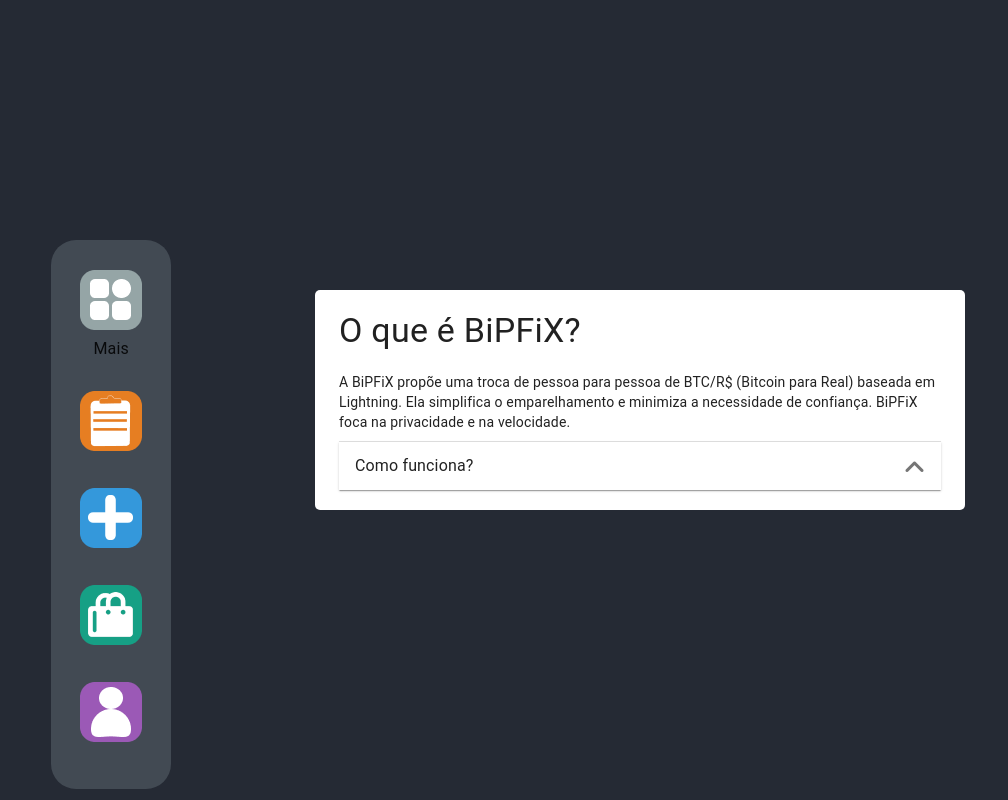
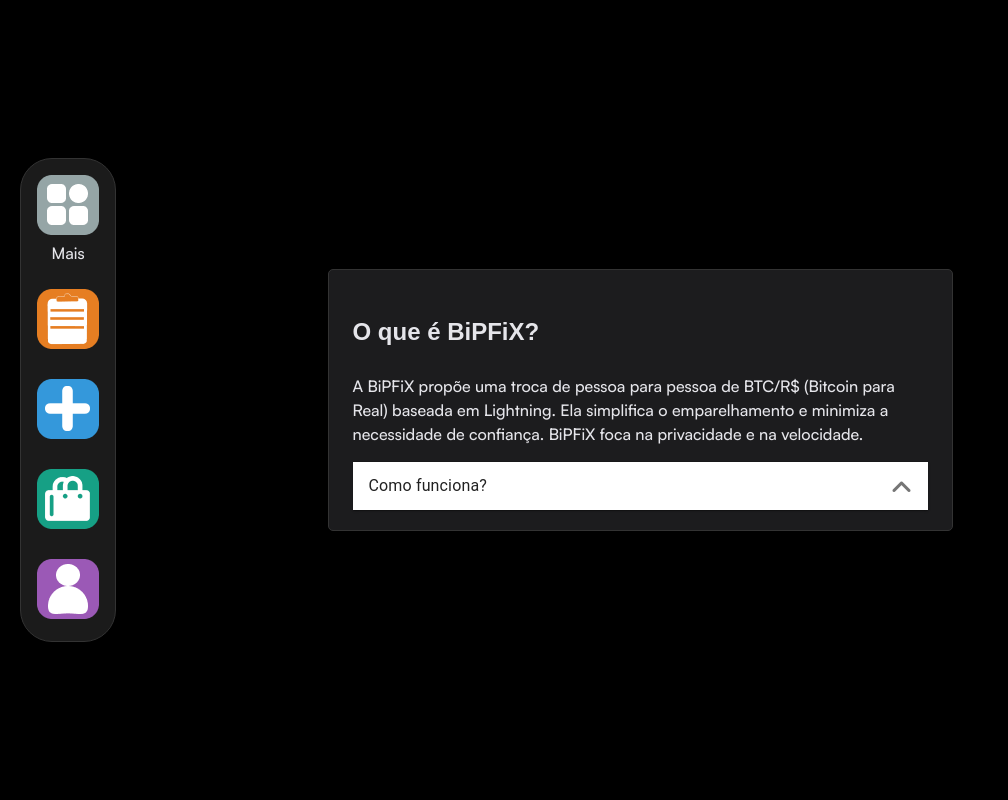
Before and after one commit to Ian-Marcel/BiPFiX, a PHP site: page /Mais/ in a window 1280 px wide. Shown: the whole page, without its empty margins (0-1008 px from the left). Run offline with PHP 8.4, Linux system fonts and the light colour scheme; some web fonts are replaced.

Commit message:
Design Mais e Login melgorados

```diff
--- a/Mais/index.php
+++ b/Mais/index.php
@@ -11,43 +11,45 @@
         <title>BiPFiX - Mais</title>
     </head>
     <body>
-    <div style="border: 0px; background-color: #424A53;" class="menu-lateral">
+    <!-- DOCK MENU -->
+        <header id="dock">
+            <nav class="dock">
                 <ul>
                     <li>
-                <a href="../Mais/" class="menu-item">
-                    <img src="../Design/Icons/Dock/Mais.png">
+                        <a href="../Mais/" class="APP" title="Mais">
+                            <img src="../Design/Icons/Dock/Mais.png" alt="MaisIMG">
                         </a>
-                <span>
-                    Mais
-                </span>
+                        <span>Mais</span>
                     </li>
                     <li>
-                <a href="#" class="menu-item">
-                    <img src="../Design/Icons/Dock/Suas ordens.png">
+                        <a href="../Suas Ordens/" class="APP" title="Suas Ordens">
+                            <img src="../Design/Icons/Dock/Suas ordens.png" alt="Suas_OrdensIMG">
                         </a>
                     </li>
                     <li>
-                <a href="../Criar Ordem" class="menu-item">
-                    <img src="../Design/Icons/Dock/Criar ordem.png">
+                        <a href="../Criar Ordem/" class="APP" title="Criar Ordem">
+                            <img src="../Design/Icons/Dock/Criar ordem.png" alt="Criar_OrdemIMG">
                         </a>
                     </li>
                     <li>
-                <a href="../Mercado/" class="menu-item">
-                    <img src="../Design/Icons/Dock/Mercado.png">
+                        <a href="../Mercado/" class="APP" title="Mercado">
+                            <img src="../Design/Icons/Dock/Mercado.png" alt="MercadoIMG">
                         </a>
                     </li>
                     <li>
-                <a href="../Conta/" class="menu-item">
-                    <img src="../Design/Icons/Dock/Conta.png">
+                        <a href="../Conta/" class="APP" title="Conta">
+                            <img src="../Design/Icons/Dock/Conta.png" alt="ContaIMG">
                         </a>
                     </li>
                 </ul>
-    </div>
+            </nav>
+        </header>
 
+    <!-- CONTEUDO -->
         <div class="container">
             <div class="faqbox">
                 <div class="faq-item">
-            <h4>O que é BiPFiX?</h4>
+                    <h3>O que é BiPFiX?</h3>
                     <div class="textp">
                         <p>
                             A BiPFiX propõe uma troca de pessoa para pessoa de BTC/R$ (Bitcoin para Real) baseada em Lightning. Ela simplifica o emparelhamento e minimiza a necessidade de confiança. BiPFiX foca na privacidade e na velocidade.
@@ -62,7 +64,7 @@
                         </div>
                         <div class="textinside" style="display: none;">
                             <p>
-                        AnonymousAlice01 quer vender bitcoin. Ela publica uma ordem de venda. BafflingBob02 quer comprar bitcoin e anota o pedido de Alice. Ambos precisam postar um pequeno vínculo usando um raio para provar que são robôs reais. Em seguida, Alice lança a garantia comercial também usando uma fatura relâmpago. RoboSats bloqueia a fatura até que Alice confirme que recebeu o decreto, então os satoshis são liberados para Bob. Aproveite seus satoshis, Bob!
+                                AnonymousAlice01 quer vender bitcoin. Ela publica uma ordem de venda. BafflingBob02 quer comprar bitcoin e anota o pedido de Alice. Ambos precisam postar um pequeno vínculo usando um raio para provar que são robôs reais. Em seguida, Alice lança a garantia comercial também usando uma fatura relâmpago. BiPFiX bloqueia a fatura até que Alice confirme que recebeu o decreto, então os satoshis são liberados para Bob. Aproveite seus satoshis, Bob!
                             </p>
                             <br>
                             <p>
--- a/Mais/style.css
+++ b/Mais/style.css
@@ -1,81 +1,81 @@
 *{
-    margin: 0;
-    padding: 0;
     box-sizing: border-box;
 }
-
-body{
-    text-decoration: none;
-    background-color: #252A34;
-    font-weight: 400;
-    font-size: 1rem;
-    line-height: 1.5;
-    letter-spacing: 0.00938em;
-    color: rgba(0, 0, 0, 0.87);
-    font-family: "Roboto", "Helvetica", "Arial", sans-serif;
+html, body {
+	height: 100%;
+    margin: 0%;
+	padding: 0%;
+    display: grid;
+    place-items: center;
+	overflow-x: hidden;
+    background: #000000;
+	font-family: Satoshi-Variable, sans-serif;
+    color: #E5E5EA;
+	font-size: 1rem;
+	line-height: 1.5;
+}
+a {
+	text-decoration: none;
+	color: #007AFF;
 }
 
-.menu-lateral {
-    display: flex;
-    width:120px;
-    height: auto;
-    position: absolute;
-    position: fixed;
-    top: 30%;
-    border: 4px solid black;
-    left: 4%;
-    overflow: hidden;
-    background-color: #E67E22;
-    border-radius: 25px;
-    padding: 20px 0;
-    align-items: center;
-    text-align: center;
-    justify-content: center;
+/* FORTMATAÇÃO DE TEXTO */
+h1, h2, h3 {
+	font-family: Montserrat-Variable, sans-serif;
+}
+h1 {
+	font-size: 2rem;
 }
 
-.menu-lateral ul {
-    list-style: none;
-    padding: 0;
+h2 {
+	font-size: 1.75rem;
+}
+h3 {
+	font-size: 1.5rem;
 }
 
-.menu-lateral li {
-    padding: 10px;
-    text-align: center;
-    margin-bottom: 10px;
+p, span, label {
+	font-size: 1rem;
+	line-height: 1.5;
+	font-family: Satoshi-Variable, sans-serif;
+	font-weight: 500;
 }
 
-.menu-lateral a {
-    text-decoration: none;
-    color: white;
-    display: block;
-    font-size: 18px;
-    position: relative;
+/* DOCK MENU */
+#dock{
+	position: fixed;
+	left: 0px;
+	color: #E5E5EA;
+	padding: 20px;
+	z-index: 999;
+	margin: auto;
+    display: grid;
+	place-items: center;
+}
+.dock {
+	background: rgba(34, 34, 34, 0.80);
+	border: solid 1px #333;
+	margin: 0px;
+	overflow: auto;
+	padding: 0px;
+	border-radius: 2rem;
+}
+.dock ul {
+	scroll-snap-type: x mandatory;
+	display: flex;
+    flex-direction: column;
+	gap: 1.5rem;
+	margin: 0px;
+	padding: 1rem;
+	scroll-padding: 1rem;
+}
+.dock li {
+	display: grid;
+	place-items: center;
 }
 
-.menu-lateral i {
-    font-size: 35px;
-    transform: 0.3s;
-}
-
-.menu-item:hover i {
-    transform: scale(1.2);
-}
-
-.menu-item.active i {
-    transform: scale(1.2);
-}
-
-.menu-item span {
-    display: none;
-}
-
-.menu-item.active span {
-    display: block;
-}
-
+/* CONTEUDO */
 .container{
-    width: 100vw;
-    height: 100vh;
     display: flex;
     flex-direction: row;
     justify-content: center;
@@ -84,14 +84,14 @@
 
 .faqbox{
     flex: 1 1 auto;
-    overflow-y: auto;
     padding: 20px 24px;
-    background-color: #ffffff;
-    width: 600px;
+    background-color: #1C1C1EFF;
+	border: solid 1px #333;
+    width: 625px;
     max-width: 650px;
     height: auto;
     overflow-x: hidden;
-    overflow-y: scroll;
+    overflow-y: auto;
     max-height: 540px;
     padding: 20px 24px;
     border-radius: 5px;
@@ -99,22 +99,8 @@
     flex-direction: column;
 }
 
-h4{
-    margin: 0px;
-    font-family: "Roboto", "Helvetica", "Arial", sans-serif;
-    font-weight: 400;
-    font-size: 2.125rem;
-    line-height: 1.235;
-    letter-spacing: 0.00735em;
-}
-
 .textp{
     margin: 0px;
-    font-family: "Roboto", "Helvetica", "Arial", sans-serif;
-    font-weight: 400;
-    font-size: 0.875rem;
-    line-height: 1.43;
-    letter-spacing: 0.01071em;
     margin-top: 20px;
 }
 
@@ -205,17 +191,17 @@
 
 .textinside{
     height: auto;
-    overflow: visible;
+    padding: 5px;
     min-height: 0px;
 }
 
 .textinside1{
     display: flex;
-    width: 100%;
+    max-width: 90%;
 }
 
 .textinside2{
-    width: 100%;
+    max-width: 90%;
 }
 
 .textinside4{
@@ -224,9 +210,5 @@
 
 .textinside5{
     margin: 0px;
-    font-family: "Roboto", "Helvetica", "Arial", sans-serif;
-    font-weight: 400;
-    font-size: 0.875rem;
-    line-height: 1.43;
-    letter-spacing: 0.01071em;
+
 }
--- a/Mercado/index.php
+++ b/Mercado/index.php
@@ -10,7 +10,7 @@
         <title>BiPFiX - Mercado</title>
     </head>
     <body>
-            <!-- DOCK MENU -->
+    <!-- DOCK MENU -->
             <header id="dock">
                     <nav class="dock">
                         <ul>
@@ -33,17 +33,17 @@
                                 <a href="../Mercado/" class="APP" title="Mercado">
                                     <img src="../Design/Icons/Dock/Mercado.png" alt="MercadoIMG">
                                 </a>
+                                <span>Mercado</span>
                             </li>
                             <li>
                                 <a href="../Conta/" class="APP" title="Conta">
                                     <img src="../Design/Icons/Dock/Conta.png" alt="ContaIMG">
                                 </a>
-                                <span>Conta</span>
                             </li>
                         </ul>
                     </nav>
                 </header>
-                <!-- CONTEUDO -->
+    <!-- CONTEUDO -->
                 <h1>O que vai ser hoje?</h1>
                 <main>
                     <div class="box comprar">
--- a/style.css
+++ b/style.css
@@ -153,7 +153,7 @@
 	margin-right: 20px;
 }
 
-@media (min-width: 800px) {
+@media (max-height: 750px) {
 	.banner {
 		height: 600px;
 	}
```
Also changed, not shown: LogIn/index.php (+5 -6 lines), LogIn/login.css (+41 -43 lines). Lines whose indentation alone changed are shown as unchanged.
